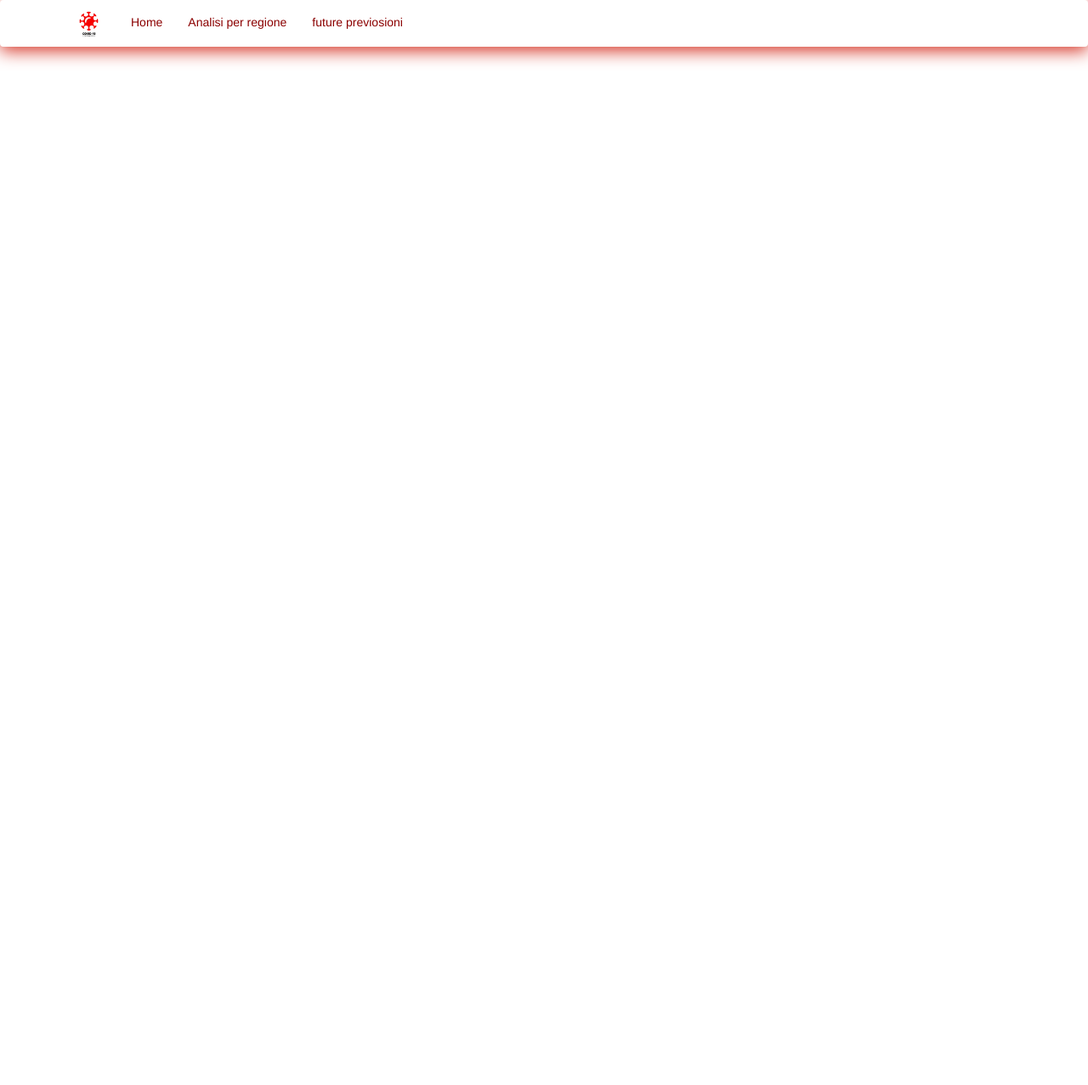
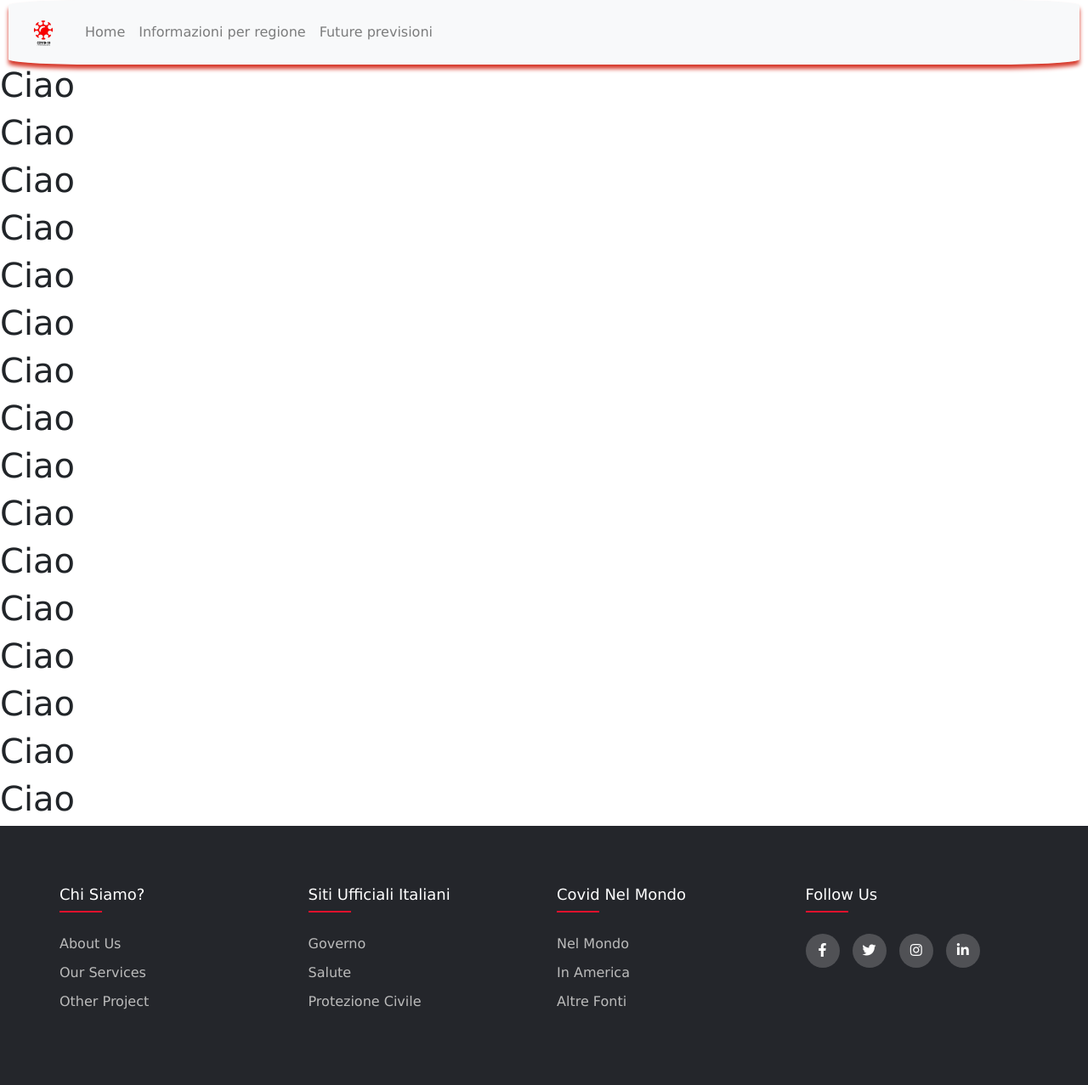
Before and after one commit to NoIcon/Elaborato-Covid19, a plain HTML site: page index.html in a window 1280 px wide. Shown: the whole page at 85% size. Before the commit the page ends 800 px from the top, so only its background shows below. Drawn offline with nearby package versions, Linux system fonts and the light colour scheme.

Commit message:
footer and navbar

```diff
--- a/index.html
+++ b/index.html
@@ -1,41 +1,106 @@
-<html>
+<!DOCTYPE html>
+<html lang="en">
+
 <head>
-        <title> Analisi dei dati sul Covid-19 </title>
-        <link rel="stylesheet" type="text/css" href="style.css">
-        <link rel="stylesheet" href="https://maxcdn.bootstrapcdn.com/bootstrap/3.4.1/css/bootstrap.min.css">
-        <script src="https://ajax.googleapis.com/ajax/libs/jquery/3.5.1/jquery.min.js"></script>
-        <script src="https://maxcdn.bootstrapcdn.com/bootstrap/3.4.1/js/bootstrap.min.js"></script>
+    <meta charset="UTF-8">
+    <meta name="viewport" content="width=device-width, initial-scale=1.0">
+    <meta http-equiv="X-UA-Compatible" content="ie=edge">
+    <title>Bootstrap 4 Introduction</title>
+    <link rel="stylesheet" href="https://maxcdn.bootstrapcdn.com/bootstrap/4.0.0/css/bootstrap.min.css" integrity="sha384-Gn5384xqQ1aoWXA+058RXPxPg6fy4IWvTNh0E263XmFcJlSAwiGgFAW/dAiS6JXm"
+        crossorigin="anonymous">
+    <link rel="stylesheet" href="style.css">
+    <link rel="stylesheet" type="text/css" href="https://cdnjs.cloudflare.com/ajax/libs/font-awesome/5.15.1/css/all.min.css">
 </head>
 
 <body>
-        <header class="header">
-            <nav class="navbar navbar-style">
-                <div class="container">
-                    <div class="navbar-header">
-                        <button type="button" class="navbar-toggle" data-toggle="collapse" data-target="#micon">
-                            <span class="icon-bar"></span>
-                            <span class="icon-bar"></span>
-                            <span class="icon-bar"></span>
+    <nav class="navbar navbar-expand-sm navbar-light bg-light">
+        <a href="#" class="navbar-brand"><img class="logo" src="logoCovid19.png"></a>
+        <button class="navbar-toggler" data-toggle="collapse" data-target="#navbarMenu">
+            <span class="navbar-toggler-icon"></span>
         </button>
-                        <a href=""><img class="logo" src="logoCovid19.png"></a>
-                    </div>
-                    <div class="collapse navbar-collapse" id="micon">
-                        <ul class="nav navbar-nav">
-                            <li><a href="">Home</a></li>
-                            <li><a href="">Analisi per regione</a></li>
-                            <li><a href="">future previosioni</a></li>
+        <div class="collapse navbar-collapse" id="navbarMenu">
+            <ul class="navbar-nav">
+                <li class="nav-item">
+                    <a href="#" class="nav-link">Home</a>
+                </li>
+                <li class="nav-item">
+                    <a href="#" class="nav-link">Informazioni per regione</a>
+                </li>
+                <li class="nav-item">
+                    <a href="#" class="nav-link">Future previsioni</a>
+                </li>
             </ul>
         </div>
 
+    </nav>
+    <div>
+        <h1>Ciao</h1>
+        <h1>Ciao</h1>
+        <h1>Ciao</h1>
+        <h1>Ciao</h1>
+        <h1>Ciao</h1>
+        <h1>Ciao</h1>
+        <h1>Ciao</h1>
+        <h1>Ciao</h1>
+        <h1>Ciao</h1>
+        <h1>Ciao</h1>
+        <h1>Ciao</h1>
+        <h1>Ciao</h1>
+        <h1>Ciao</h1>
+        <h1>Ciao</h1>
+        <h1>Ciao</h1>
+        <h1>Ciao</h1>
     </div>
-            </nav>
-
+    <!--da qua in poi c'è il footer-->
+    <footer class="footer" id="footer">
         <div class="container">
             <div class="row">
+                <div class="footer-col">
+                    <h4>chi siamo?</h4>
+                    <ul>
+                        <li><a href="#">about us</a></li>
+                        <li><a href="#">our services</a></li>
+                        <li><a href="https://scann3d.it/#/">other project</a></li>
+                    </ul>
+                </div>
+                <div class="footer-col">
+                    <h4>Siti ufficiali Italiani</h4>
+                    <ul>
+                        <li><a href="https://www.governo.it/">governo</a></li>
+                        <li><a href="https://www.salute.gov.it/portale/home.html">Salute</a></li>
+                        <li><a href="http://www.protezionecivile.gov.it/">protezione civile</a></li>
+                    </ul>
+                </div>
+                <div class="footer-col">
+                    <h4>Covid nel mondo</h4>
+                    <ul>
+                        <li><a href="https://en.wikipedia.org/wiki/Template:COVID-19_pandemic_data">nel mondo</a></li>
+                        <li><a href="https://www.nytimes.com/interactive/2021/us/covid-cases.html">In America</a></li>
+                        <li><a href="https://en.wikipedia.org/wiki/COVID-19_pandemic_by_country_and_territory">altre fonti</a></li>
+                    </ul>
+                </div>
+                <div class="footer-col">
+                    <h4>follow us</h4>
+                    <div class="social-links">
+                        <a href="#"><i class="fab fa-facebook-f"></i></a>
+                        <a href="#"><i class="fab fa-twitter"></i></a>
+                        <a href="#"><i class="fab fa-instagram"></i></a>
+                        <a href="#"><i class="fab fa-linkedin-in"></i></a>
+                    </div>
+                </div>
+            </div>
+        </div>
+   </footer>
 
-                </div>
 
-            </div>
-        </header>
+
+
+    <script src="https://code.jquery.com/jquery-3.2.1.slim.min.js" integrity="sha384-KJ3o2DKtIkvYIK3UENzmM7KCkRr/rE9/Qpg6aAZGJwFDMVNA/GpGFF93hXpG5KkN"
+        crossorigin="anonymous"></script>
+    <script src="https://cdnjs.cloudflare.com/ajax/libs/popper.js/1.12.9/umd/popper.min.js" integrity="sha384-ApNbgh9B+Y1QKtv3Rn7W3mgPxhU9K/ScQsAP7hUibX39j7fakFPskvXusvfa0b4Q"
+        crossorigin="anonymous"></script>
+    <script src="https://maxcdn.bootstrapcdn.com/bootstrap/4.0.0/js/bootstrap.min.js" integrity="sha384-JZR6Spejh4U02d8jOt6vLEHfe/JQGiRRSQQxSfFWpi1MquVdAyjUar5+76PVCmYl"
+        crossorigin="anonymous"></script>
 </body>
+
 </html>
--- a/style.css
+++ b/style.css
@@ -1,34 +1,24 @@
 *{
-    margin: 0;
-    padding: 0;
+    margin: 0px;
+    padding: 0px;
+    font-family: Verdana;
 }
 
-.header{
-    height: 100vh;
-}
-
-.navbar-style{
-    box-shadow: 0 5px 20px #d63729;
+.navbar{
+    box-shadow: 0 5px 5px #d63729;
+    margin-left: 10px;
+    margin-right: 10px;
+    border-radius: 8%;
 }
 
 .logo
 {
-    height: 53px;
-    padding: 2px 10px;
+    height: 50px;
 }
 
-.conteiner
+.navbar-toggler-icon
 {
-    align-self: auto;
-}
-
-.icon-bar{
-    background: red;
-}
-
-.navbar-header
-{
-    margin-top: auto;
+    color: red;
 }
 
 li a
@@ -36,7 +26,86 @@ li a
     color: darkred;
 }
 
-.collapse navbar-collapse
-{
-    align-content: center;
+.container{
+	max-width: 1170px;
+	margin:auto;
 }
+.row{
+	display: flex;
+	flex-wrap: wrap;
+}
+ul{
+	list-style: none;
+}
+.footer{
+	background-color: #24262b;
+    padding: 70px 0;
+}
+.footer-col{
+   width: 25%;
+   padding: 0 15px;
+}
+.footer-col h4{
+	font-size: 18px;
+	color: #ffffff;
+	text-transform: capitalize;
+	margin-bottom: 35px;
+	font-weight: 500;
+	position: relative;
+}
+.footer-col h4::before{
+	content: '';
+	position: absolute;
+	left:0;
+	bottom: -10px;
+	background-color: #e0112d;
+	height: 2px;
+	box-sizing: border-box;
+	width: 50px;
+}
+.footer-col ul li:not(:last-child){
+	margin-bottom: 10px;
+}
+.footer-col ul li a{
+	font-size: 16px;
+	text-transform: capitalize;
+	color: #ffffff;
+	text-decoration: none;
+	font-weight: 300;
+	color: #bbbbbb;
+	display: block;
+	transition: all 0.3s ease;
+}
+.footer-col ul li a:hover{
+	color: #ffffff;
+	padding-left: 8px;
+}
+.footer-col .social-links a{
+	display: inline-block;
+	height: 40px;
+	width: 40px;
+	background-color: rgba(255,255,255,0.2);
+	margin:0 10px 10px 0;
+	text-align: center;
+	line-height: 40px;
+	border-radius: 50%;
+	color: #ffffff;
+	transition: all 0.5s ease;
+}
+.footer-col .social-links a:hover{
+	color: #24262b;
+	background-color: #ffffff;
+}
+
+/*responsive*/
+@media(max-width: 767px){
+  .footer-col{
+    width: 50%;
+    margin-bottom: 30px;
+}
+}
+@media(max-width: 574px){
+  .footer-col{
+    width: 100%;
+}
+}
```
Also changed, not shown: file.js (added). Lines whose indentation alone changed are shown as unchanged.
